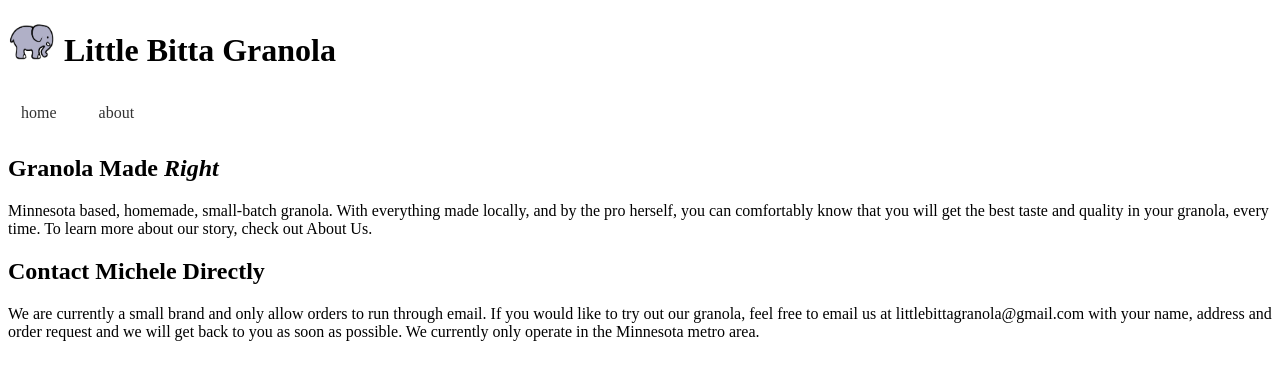
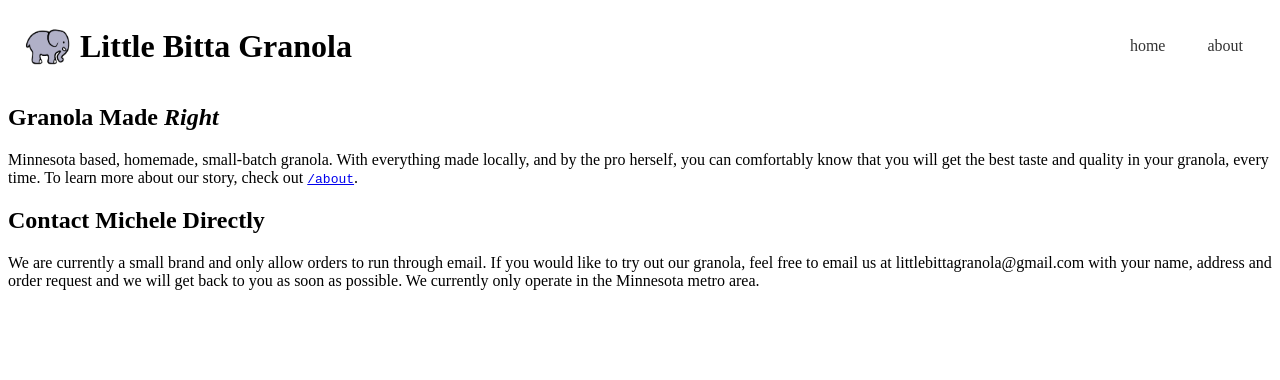
Before and after one commit to louislef299/little-bitta-site, a SvelteKit app: page / in a window 1280 px wide. Shown: the top 380 px of the page. Built offline with nearby package versions, Linux system fonts and the light colour scheme.

Commit message:
fix(style): Improve the Header component style

```diff
--- /dev/null
+++ b/src/lib/components/Header.svelte
@@ -0,0 +1,61 @@
+<script lang="ts">
+	import logo from '$lib/assets/purple-elephant.png';
+</script>
+
+<style>
+	header {
+		display: flex;
+		justify-content: space-between;
+		align-items: center;
+		padding: 1rem;
+	}
+
+	h1 {
+		display: flex;
+		align-items: center;
+		gap: 0.5rem;
+		margin: 0;
+	}
+
+	nav {
+		display: flex;
+		gap: 1.5rem;
+		padding: 0.25rem;
+	}
+
+	a {
+		text-decoration: none;
+		color: #333;
+		font-weight: 500;
+		padding: 0.5rem;
+		border-radius: 4px;
+		border: 1px dotted transparent;
+		transition: background-color 0.2s ease, color 0.2s ease, border-color 0.2s ease;
+	}
+
+	a:hover {
+		border-color: rgb(170, 3, 248);
+		color: rgb(170, 3, 248);
+	}
+
+	a:active {
+		transform: translateY(1px);
+	}
+
+	img.logo {
+		height: 2.5rem;
+		width: 3rem;
+	}
+</style>
+
+<header>
+	<h1>
+		<img class="logo" alt="Little Bitta Elephant" src={logo} />
+		Little Bitta Granola
+	</h1>
+
+	<nav>
+		<a href="/">home</a>
+		<a href="/about">about</a>
+	</nav>
+</header>
--- a/src/lib/components/Nav.svelte
+++ /dev/null
@@ -1,31 +0,0 @@
-<style>
-	nav {
-		display: flex;
-		gap: 1.5rem;
-		padding: 0.25rem;
-	}
-
-	a {
-		text-decoration: none;
-		color: #333;
-		font-weight: 500;
-		padding: 0.5rem;
-		border-radius: 4px;
-		border: 1px dotted transparent;
-		transition: background-color 0.2s ease, color 0.2s ease, border-color 0.2s ease;
-	}
-
-	a:hover {
-		border-color: rgb(170, 3, 248);
-		color: rgb(170, 3, 248);
-	}
-
-	a:active {
-		transform: translateY(1px);
-	}
-</style>
-
-<nav>
-	<a href="/">home</a>
-	<a href="/about">about</a>
-</nav>
--- a/src/routes/+layout.svelte
+++ b/src/routes/+layout.svelte
@@ -1,16 +1,9 @@
 <script lang="ts">
-	import Nav from '$lib/components/Nav.svelte';
+	import Header from '$lib/components/Header.svelte';
 	import logo from '$lib/assets/purple-elephant.png';
 
 	let { children } = $props();
 </script>
-
-<style>
-	img.logo {
-		height: 2.5rem;
-		width: 3rem;
-	}
-</style>
 
 <svelte:head>
 	<link rel="icon" href={logo} />
@@ -19,11 +12,6 @@
 <!-- "Perfection is achieved not when there is nothing more to add, but when
 there is nothing left to take away." - Antoine de Saint-Exupéry -->
 
-<h1>
-	<img class="logo" alt="Little Bitta Elephant" src={logo} />
-	Little Bitta Granola
-</h1>
-
-<Nav />
+<Header />
 
 {@render children()}
--- a/src/routes/+page.svelte
+++ b/src/routes/+page.svelte
@@ -3,7 +3,7 @@
     Minnesota based, homemade, small-batch granola. With everything made
     locally, and by the pro herself, you can comfortably know that you will get
     the best taste and quality in your granola, every time. To learn more about
-    our story, check out About Us.
+    our story, check out <a href="/about"><code>/about</code></a>.
 </p>
 
 <h2>Contact Michele Directly</h2>
```
